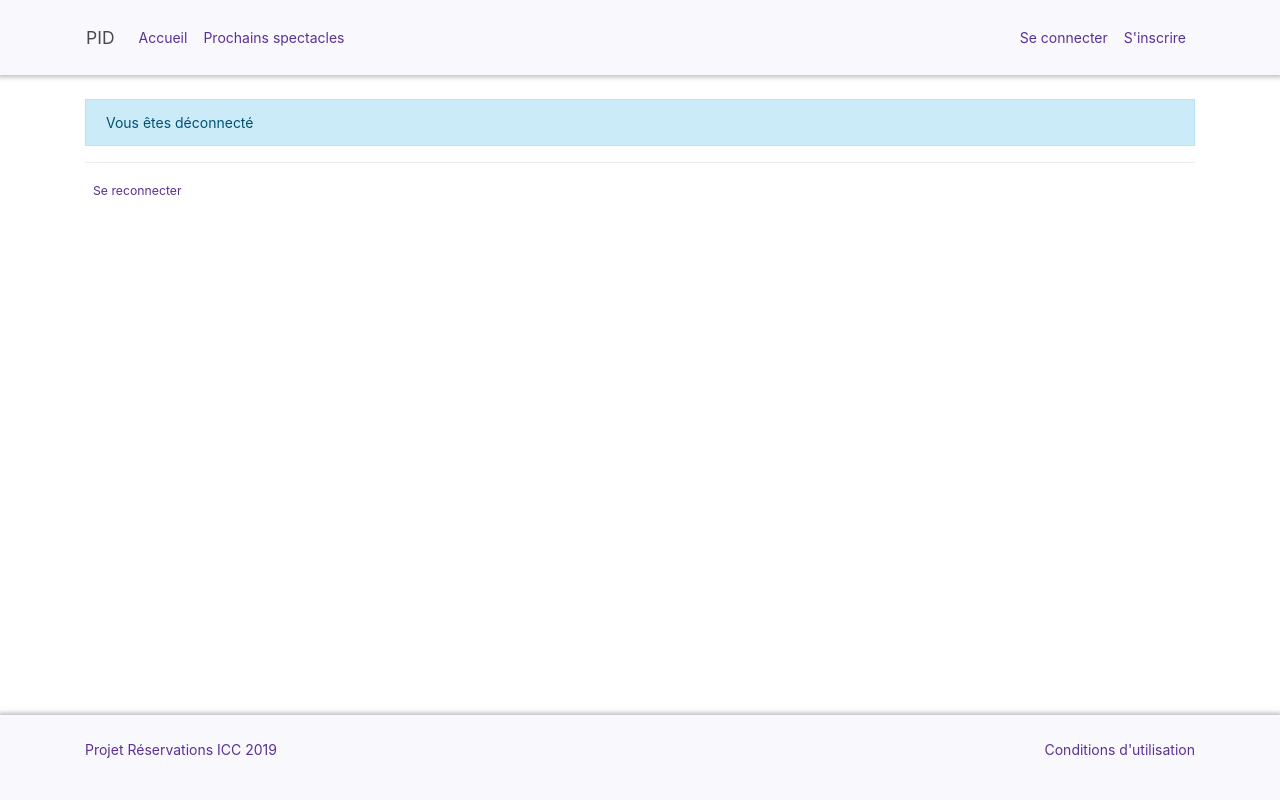
After one commit to fernandomiron/projet-integration-2020, a Django app: page /logout/ in a window 1280 px wide. The commit adds this page. Run offline with Django 3.2, Linux system fonts and the light colour scheme; parts of the project's set-up code (start-up, migrations or seed data) failed here and were passed over; some libraries are stand-ins or nearby versions.

Commit message:
update app templates : create login and logout views + update base.html and navigation.html

```diff
--- a/reservations/app/templates/app/include/navigation.html
+++ b/reservations/app/templates/app/include/navigation.html
@@ -33,12 +33,12 @@
 
                             <a class="d-flex justify-content-center dropdown-item nav-link bg-light text-primary dropdown-link" href="#">Mes reservations</a>
 
-                            <a class="d-flex justify-content-center dropdown-item nav-link bg-light text-red dropdown-link" href="#">Se déconnecter</a>
+                            <a class="d-flex justify-content-center dropdown-item nav-link bg-light text-red dropdown-link" href="{% url 'app:logout' %}">Se déconnecter</a>
                         </div>
                     </div>
                 {%  else %}
                     <li class="nav-item d-flex justify-content-center login-link">
-                        <a class="nav-link text-primary" href="#">Se connecter</a>
+                        <a class="nav-link text-primary" href="{% url 'app:login' %}">Se connecter</a>
                     </li>
                     <li class="nav-item d-flex justify-content-center login-link">
                         <a class="nav-link text-primary" href="#">S'inscrire</a>
--- /dev/null
+++ b/reservations/app/templates/app/user/logout.html
@@ -0,0 +1,12 @@
+{% extends "app/base.html" %}
+
+{% block title %}{{ title }}{% endblock %}
+
+{% block alert %}
+    <div class="alert alert-info">
+        Vous êtes déconnecté
+    </div>
+    <div class="border-top pt-3">
+        <small class="text-muted"><a class="ml-2" href="{% url 'app:login' %}">Se reconnecter</a></small>
+    </div>
+{% endblock alert %}
```
Also changed, not shown: reservations/app/templates/app/base.html (+7 -1 lines), reservations/app/templates/app/user/login.html (added, +27 -0 lines).
